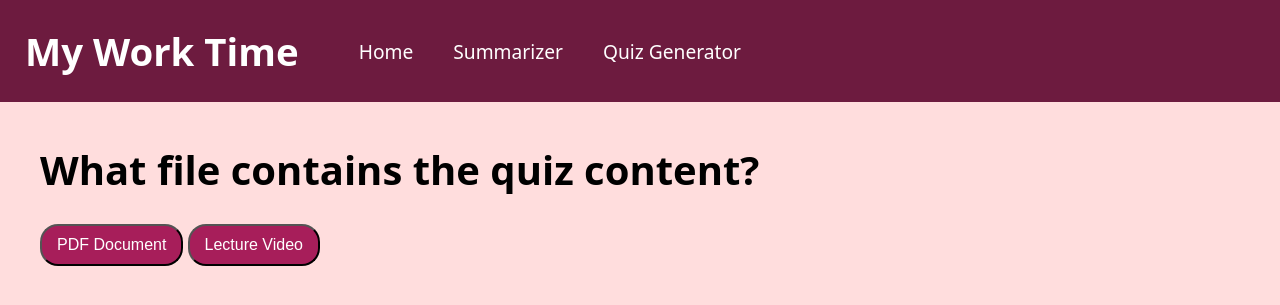
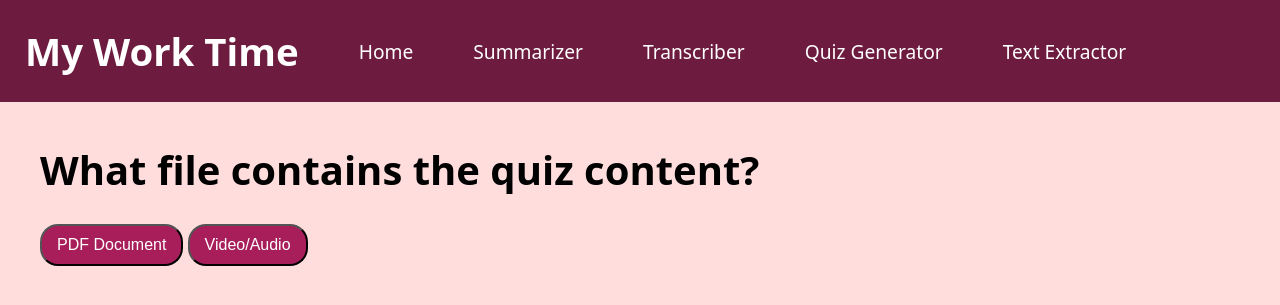
Before and after one commit to ArushKhare/My-Work-Time, a Python web app: template updated demo wip/templates/quiz.html in a window 1280 px wide. Shown: the top 305 px of the page. Run offline with Jinja, Linux system fonts and the light colour scheme; the template is opened without the code that fills it, so the values that code supplies are empty.

Commit message:
Update quiz.html

```diff
--- a/updated demo wip/templates/quiz.html
+++ b/updated demo wip/templates/quiz.html
@@ -31,7 +31,7 @@
 
     .nav-links {
       display: flex;
-      gap: 40px;
+      gap: 60px;
     }
 
     .nav-links a {
@@ -113,7 +113,9 @@
       <div class="nav-links">
         <a href="{{ url_for('home') }}">Home</a>
         <a href="{{ url_for('summary') }}">Summarizer</a>
+        <a href="{{ url_for('transcribe') }}">Transcriber</a>
         <a href="{{ url_for('quiz') }}">Quiz Generator</a>
+        <a href="{{ url_for('extract') }}">Text Extractor</a>
       </div>
     </div>
   </div>
@@ -122,14 +124,23 @@
     <div class="animated" id="quiz_buttons">
       <h1>What file contains the quiz content?</h2>
       <button class="buttons" onclick = "showDiv('upload_pdf');">PDF Document</button>
-      <button class="buttons">Lecture Video</button>
+      <button class="buttons" onclick = "showDiv('upload_vid/aud');">Video/Audio</button>
     </div>
 
     <div class="animated" id="upload_pdf" style="display: none">
       <h1>Upload a PDF document</h1>
-      <form id="upload_form" method="POST" action="/quiz-doc" enctype="multipart/form-data">
-        <input type="file" id="file_input" name="file" accept="application/pdf" required>
-        <button class="buttons" type="submit" onclick = "checkUpload()">Upload</button>
+      <form id="pdf" method="POST" action="/quiz-result" enctype="multipart/form-data">
+        <input type="file" id="pdf_input" name="file" accept="application/pdf" required>
+        <button class="buttons" type="submit" onclick = "checkUpload('pdf_input','pdf')">Upload</button>
+      </form>
+      <br>
+    </div>
+
+    <div class="animated" id="upload_vid/aud" style="display: none">
+      <h1>Upload a video or audio file</h1>
+      <form id="vid/aud" method="POST" action="/quiz-result" enctype="multipart/form-data">
+        <input type="file" id="vid/aud_input" name="file" accept="audio/*,video/*" required>
+        <button class="buttons" type="submit" onclick = "checkUpload('vid/aud_input','vid/aud')">Upload</button>
       </form>
       <br>
     </div>
@@ -153,11 +164,11 @@
       document.getElementById(div_id).style.display = "none";
     }
 
-    function checkUpload() {
-      const file = document.getElementById('file_input').files[0];
+    function checkUpload(input_id, form_id) {
+      const file = document.getElementById(input_id).files[0];
       if (file) {
         showDiv('loading');
-        document.getElementById('upload_form').submit()
+        document.getElementById(form_id).submit()
       }
     }
   </script>
```
